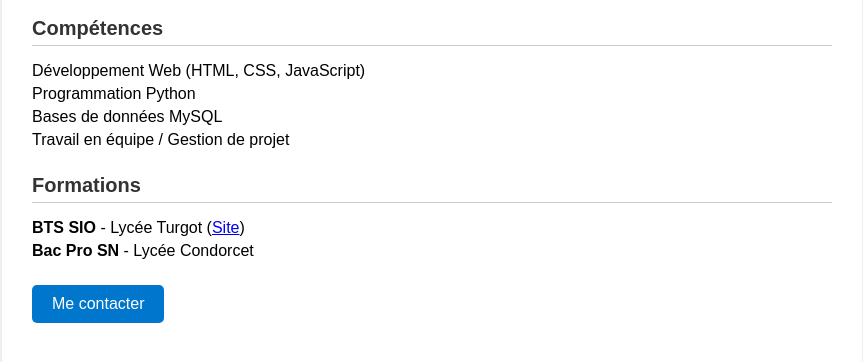
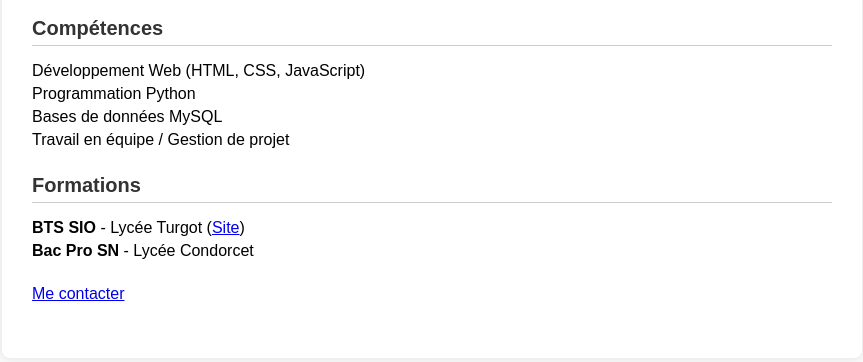
Before and after one commit to Rayanthedevloop/arab-rayan-portfolio, a plain HTML site: page index.html in a window 1280 px wide. Shown: the part 198-560 px from the top of the page, without its empty margins (208-1071 px from the left). Drawn offline with Linux system fonts and the light colour scheme.

Commit message:
Update style.css

```diff
--- a/style.css
+++ b/style.css
@@ -57,14 +57,18 @@ body {
 }
 
 /* Bouton */
-.btn {
-  display: inline-block;
-  padding: 10px 20px;
-  background: #0077cc;
-  color: #fff;
-  text-decoration: none;
-  border-radius: 5px;
-  transition: background 0.3s;
+.btn{
+  --bs-btn-font-weight: 600;
+  --bs-btn-color: var(--bs-white);
+  --bs-btn-bg: var(--bd-violet-bg);
+  --bs-btn-border-color: var(--bd-violet-bg);
+  --bs-btn-hover-color: var(--bs-white);
+  --bs-btn-hover-bg: #{shade-color($bd-violet, 10%)};
+  --bs-btn-hover-border-color: #{shade-color($bd-violet, 10%)};
+  --bs-btn-focus-shadow-rgb: var(--bd-violet-rgb);
+  --bs-btn-active-color: var(--bs-btn-hover-color);
+  --bs-btn-active-bg: #{shade-color($bd-violet, 20%)};
+  --bs-btn-active-border-color: #{shade-color($bd-violet, 20%)};
 }
 
 .btn:hover {
```
